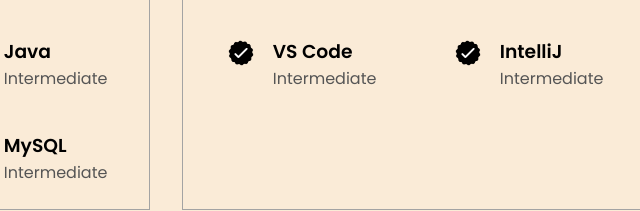
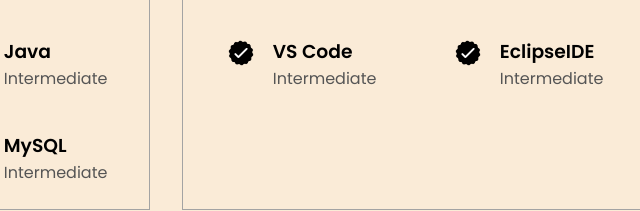
Before and after one commit to AnuVrintha/MyPortfolio, a plain HTML site: page index.html in a window 1280 px wide. Shown: the part 1981-2192 px from the top of the page, 474-1114 px from the left. Drawn offline with Linux system fonts and the light colour scheme.

Commit message:
Update index.html

```diff
--- a/index.html
+++ b/index.html
@@ -214,7 +214,7 @@
                     class="icon"
                   />
                   <div>
-                    <h3>IntelliJ</h3>
+                    <h3>EclipseIDE</h3>
                     <p>Intermediate</p>
                   </div>
                 </article>
```
